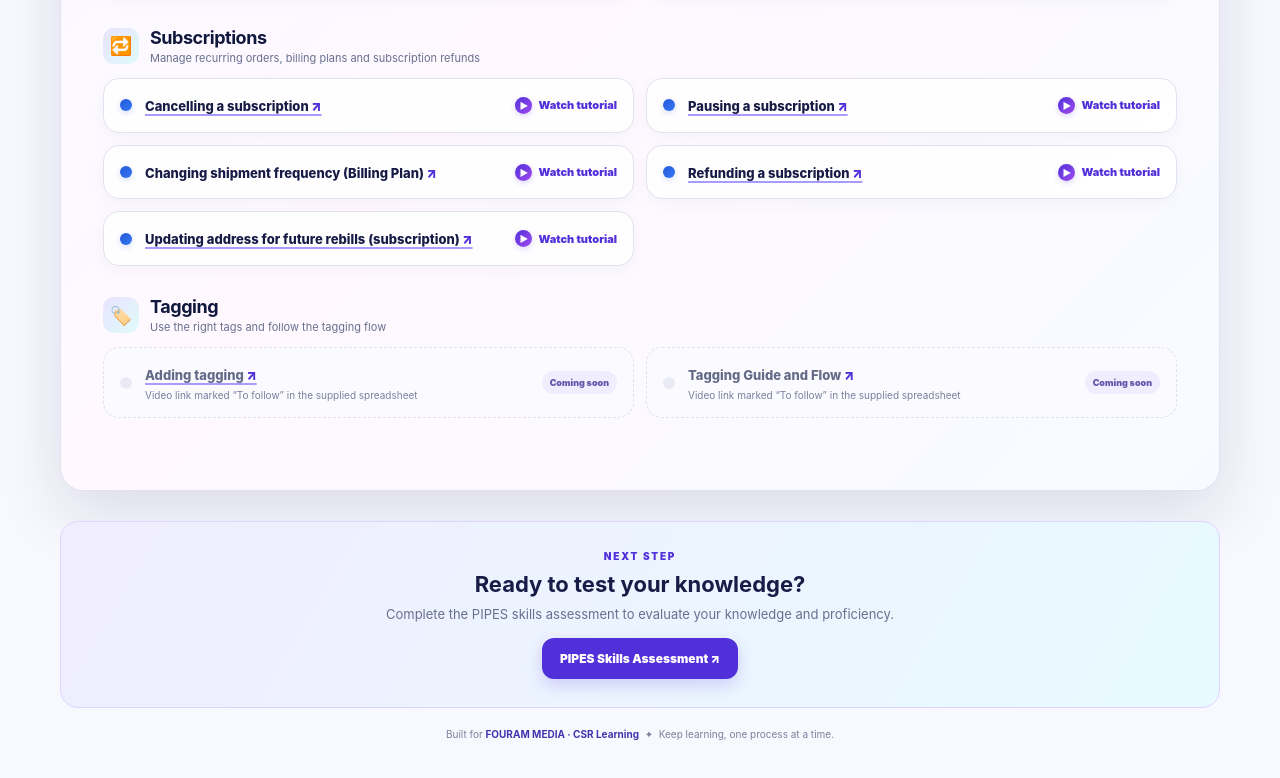
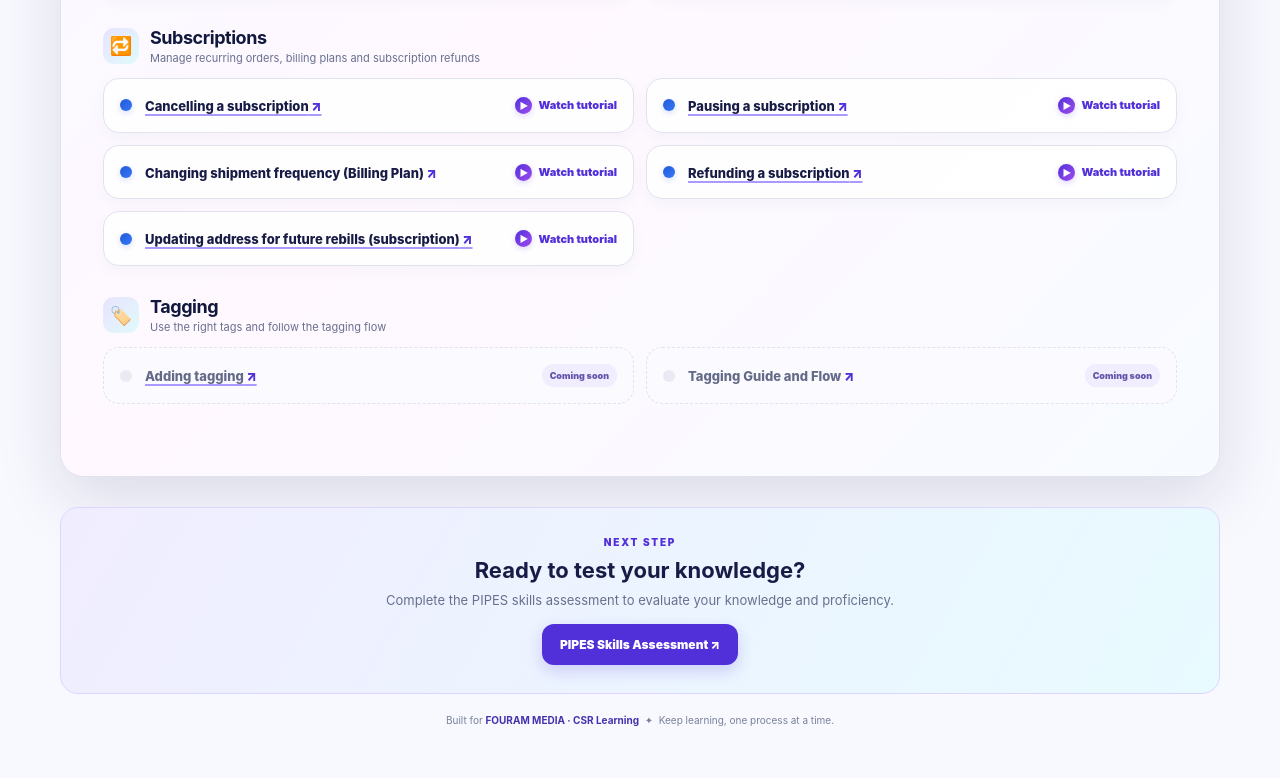
Before and after one commit to kohleen26/pipes-video-tutorial, a plain HTML site: page index.html in a window 1280 px wide. Shown: the part 1424-2202 px from the top of the page. Drawn offline with Linux system fonts and the light colour scheme.

Commit message:
Remove tagging section follow-up notes

```diff
--- a/index.html
+++ b/index.html
@@ -108,8 +108,8 @@ h1 span{color:var(--cyan)}
 <section class="section" data-section="Tagging">
 <div class="section-head"><div class="section-icon">🏷️</div><div><h2>Tagging</h2><p class="section-sub">Use the right tags and follow the tagging flow</p></div></div>
 <div class="grid">
-<article class="topic pending" data-title="Adding tagging" data-category="Tagging"><div class="play">＋</div><div class="topic-copy"><a class="topic-title manual-link" href="https://docs.fourammedia.com/handbook/cs/tag-a-ticket" target="_blank" rel="noopener noreferrer">Adding tagging</a><p class="topic-note">Video link marked “To follow” in the supplied spreadsheet</p></div><span class="status">Coming soon</span></article>
-<article class="topic pending" data-title="Tagging Guide and Flow" data-category="Tagging"><div class="play">＋</div><div class="topic-copy"><p class="topic-title">Tagging Guide and Flow</p><p class="topic-note">Video link marked “To follow” in the supplied spreadsheet</p></div><span class="status">Coming soon</span></article>
+<article class="topic pending" data-title="Adding tagging" data-category="Tagging"><div class="play">＋</div><div class="topic-copy"><a class="topic-title manual-link" href="https://docs.fourammedia.com/handbook/cs/tag-a-ticket" target="_blank" rel="noopener noreferrer">Adding tagging</a></div><span class="status">Coming soon</span></article>
+<article class="topic pending" data-title="Tagging Guide and Flow" data-category="Tagging"><div class="play">＋</div><div class="topic-copy"><p class="topic-title">Tagging Guide and Flow</p></div><span class="status">Coming soon</span></article>
 </div></section>
 </div>
 <div class="empty" id="empty">No tutorials match your search. Try another keyword or choose “All topics”.</div>
```
